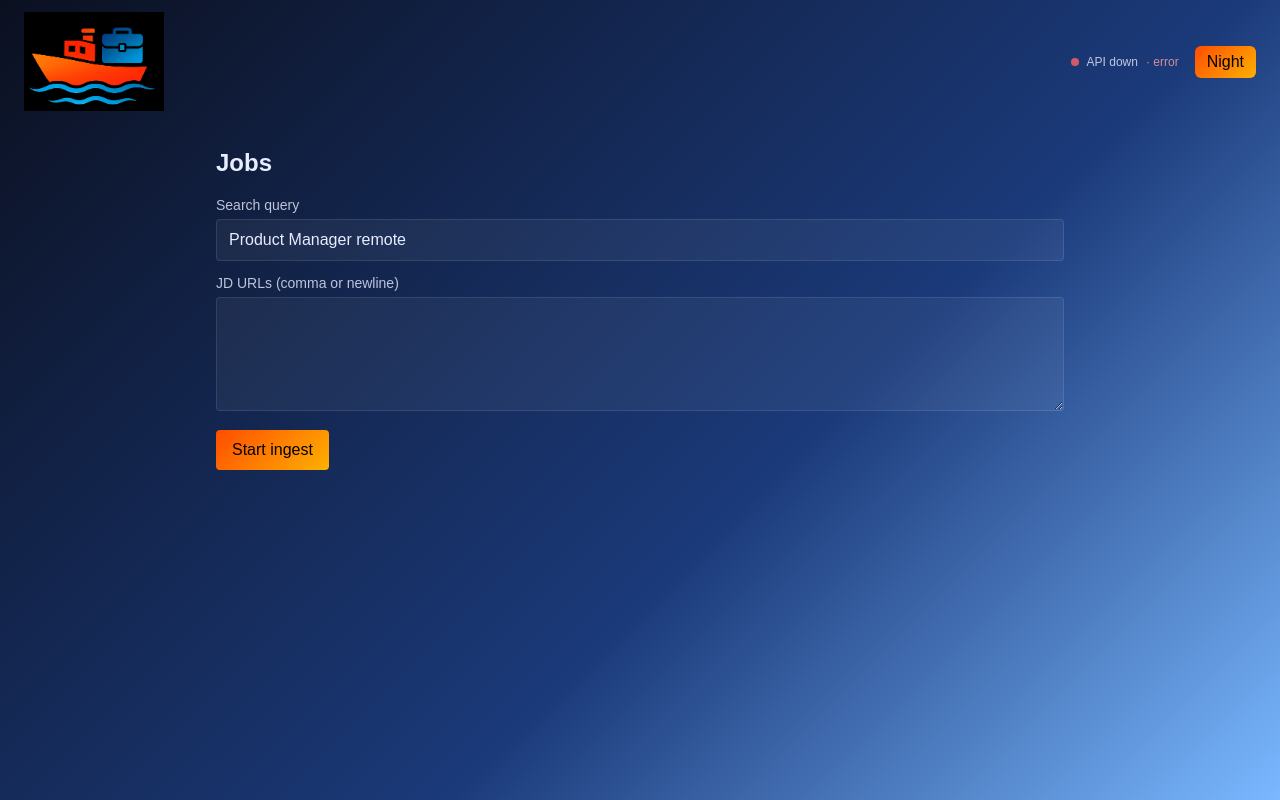
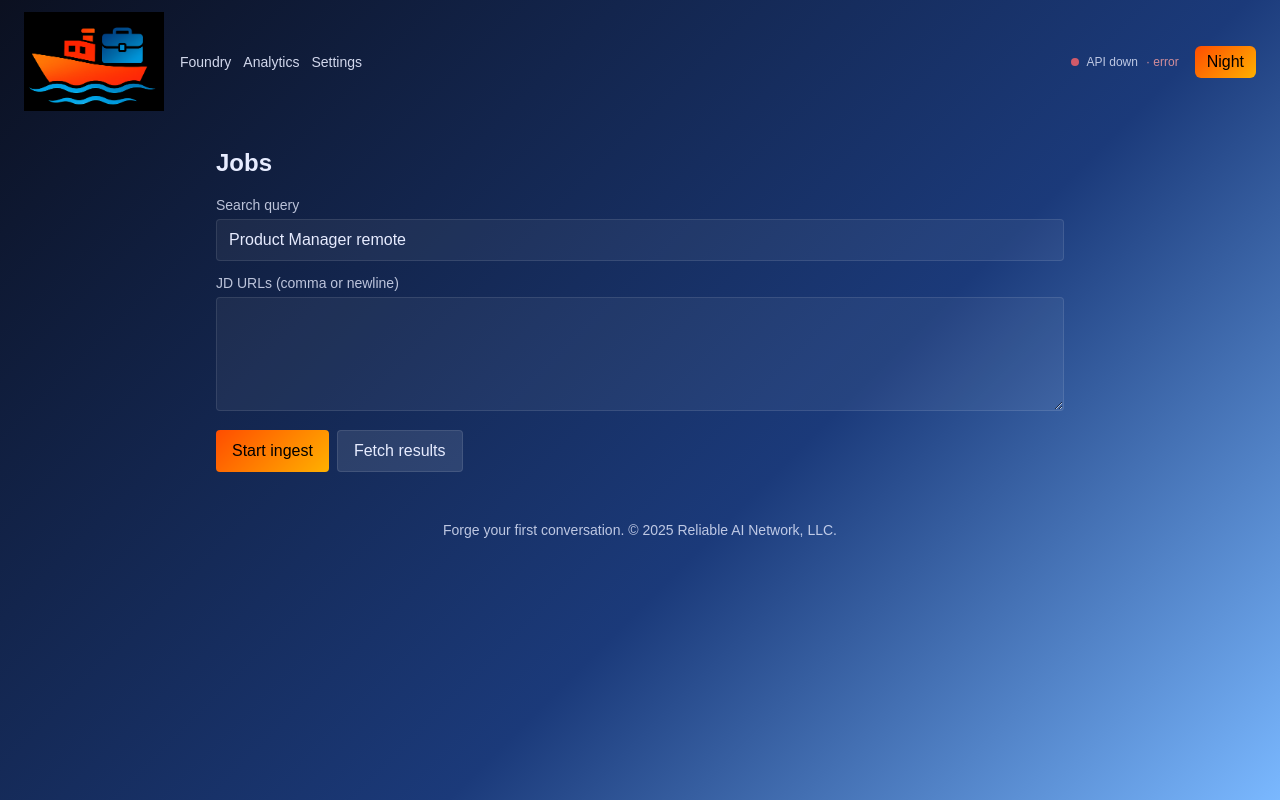
Before and after one commit to aurelius-in/RoleFerry, a Next.js app in the folder frontend/: page /foundry/jobs in a window 1280 px wide. Built offline with nearby package versions, Linux system fonts and the light colour scheme; no server answers.

Commit message:
Polish pass: nav links, health polling + env, localStorage state, contacts counts, jobs results, outreach copy, sequence counters/errors, footer, demo postings, varied CTAs. Smoother demo.

```diff
--- a/frontend/src/app/foundry/contacts/page.tsx
+++ b/frontend/src/app/foundry/contacts/page.tsx
@@ -26,6 +26,7 @@ export default function ContactsPage() {
   return (
     <main className="max-w-5xl mx-auto p-6 space-y-4">
       <h1 className="text-2xl font-semibold">Contacts</h1>
+      <div className="text-sm opacity-80">Total {(state.contacts || []).length} · Sendable {list.length}</div>
       <div className="flex gap-2">
         <input value={company} onChange={(e) => setCompany(e.target.value)} placeholder="Company" className="px-3 py-2 rounded bg-white/5 border border-white/10 w-64" />
         <input value={title} onChange={(e) => setTitle(e.target.value)} placeholder="Title" className="px-3 py-2 rounded bg-white/5 border border-white/10 w-64" />
--- a/frontend/src/app/foundry/jobs/page.tsx
+++ b/frontend/src/app/foundry/jobs/page.tsx
@@ -18,6 +18,13 @@ export default function JobsPage() {
     alert(`Ingest started: ${res.job_id}`);
   };
 
+  const fetchResults = async () => {
+    const job_id = (Array.isArray((state as any)?.jobs) ? (state as any).jobs[0]?.job_id : undefined) as string | undefined;
+    if (!job_id) return;
+    const res = await api<{ postings: any[] }>(`/jobs/${job_id}`, "GET");
+    alert(`Fetched ${res.postings.length} postings`);
+  };
+
   const inputCls = "px-3 py-2 rounded bg-white/5 border border-white/10 w-full";
   return (
     <main className="max-w-4xl mx-auto p-6 space-y-4">
@@ -31,8 +38,9 @@ export default function JobsPage() {
           <div className="text-sm opacity-80">JD URLs (comma or newline)</div>
           <textarea className={inputCls} rows={4} value={urls} onChange={(e) => setUrls(e.target.value)} />
         </label>
-        <div>
+        <div className="flex gap-2">
           <button onClick={ingest} className="px-4 py-2 rounded brand-gradient text-black font-medium">Start ingest</button>
+          <button onClick={fetchResults} className="px-4 py-2 rounded bg-white/10 border border-white/10">Fetch results</button>
         </div>
       </div>
     </main>
--- a/frontend/src/app/foundry/outreach/page.tsx
+++ b/frontend/src/app/foundry/outreach/page.tsx
@@ -35,6 +35,12 @@ export default function OutreachPage() {
             <div className="text-sm opacity-80">Variant {v.variant}</div>
             {v.subject ? <div className="font-medium">{v.subject}</div> : null}
             <pre className="whitespace-pre-wrap text-sm opacity-90">{v.body}</pre>
+            <button
+              onClick={() => navigator.clipboard.writeText(`${v.subject ? v.subject + "\n\n" : ""}${v.body}`)}
+              className="px-3 py-1 rounded bg-white/10 border border-white/10 text-sm"
+            >
+              Copy
+            </button>
           </div>
         ))}
       </div>
--- a/frontend/src/app/foundry/sequence/page.tsx
+++ b/frontend/src/app/foundry/sequence/page.tsx
@@ -22,15 +22,20 @@ export default function SequencePage() {
   ]);
 
   const exportCsv = async () => {
-    const res = await api<{ filename: string; content: string }>("/sequence/export", "POST", { contacts: rows });
-    downloadText(res.filename, res.content);
+    try {
+      const res = await api<{ filename: string; content: string }>("/sequence/export", "POST", { contacts: rows });
+      downloadText(res.filename, res.content);
+    } catch (e: any) {
+      alert(`Export failed: ${e?.message || e}`);
+    }
   };
 
   return (
     <main className="max-w-5xl mx-auto p-6 space-y-4">
       <h1 className="text-2xl font-semibold">Sequence Export</h1>
-      <div>
+      <div className="flex items-center gap-3">
         <button onClick={exportCsv} className="px-4 py-2 rounded brand-gradient text-black font-medium">Download Instantly CSV</button>
+        <span className="text-sm opacity-80">Rows {rows.length} · File instantly.csv</span>
       </div>
       <div className="rounded-lg border border-white/10 overflow-auto">
         <table className="w-full text-xs">
--- a/frontend/src/app/layout.tsx
+++ b/frontend/src/app/layout.tsx
@@ -3,6 +3,7 @@ import { Geist, Geist_Mono } from "next/font/google";
 import "./globals.css";
 import Navbar from "@/components/Navbar";
 import { FoundryProvider } from "@/context/FoundryContext";
+import Footer from "@/components/Footer";
 
 const geistSans = Geist({
   variable: "--font-geist-sans",
@@ -37,6 +38,7 @@ export default function RootLayout({
         <FoundryProvider>
           <Navbar />
           {children}
+          <Footer />
         </FoundryProvider>
       </body>
     </html>
--- /dev/null
+++ b/frontend/src/app/settings/page.tsx
@@ -0,0 +1,10 @@
+export default function Settings() {
+  return (
+    <main className="max-w-3xl mx-auto p-6 space-y-4">
+      <h1 className="text-2xl font-semibold">Settings</h1>
+      <div className="rounded-lg p-4 bg-white/5 border border-white/10">
+        Coming soon.
+      </div>
+    </main>
+  );
+}
--- /dev/null
+++ b/frontend/src/components/Footer.tsx
@@ -0,0 +1,7 @@
+export default function Footer() {
+  return (
+    <footer className="w-full py-6 px-4 sm:px-6 text-center text-sm opacity-80">
+      Forge your first conversation. © 2025 Reliable AI Network, LLC.
+    </footer>
+  );
+}
--- a/frontend/src/components/HealthIndicator.tsx
+++ b/frontend/src/components/HealthIndicator.tsx
@@ -9,14 +9,25 @@ export default function HealthIndicator() {
 
   useEffect(() => {
     let mounted = true;
-    fetch("/api/health", { cache: "no-store" })
-      .then((r) => r.json())
-      .then((j) => {
-        if (mounted) setHealth(j);
-      })
-      .catch((e) => mounted && setError(String(e)));
+    let timer: any;
+    const poll = async () => {
+      try {
+        const r = await fetch("/api/health", { cache: "no-store" });
+        const j = await r.json();
+        if (mounted) {
+          setHealth(j);
+          setError(null);
+        }
+      } catch (e) {
+        if (mounted) setError(String(e));
+      } finally {
+        timer = setTimeout(poll, 5000);
+      }
+    };
+    poll();
     return () => {
       mounted = false;
+      if (timer) clearTimeout(timer);
     };
   }, []);
 
@@ -30,6 +41,7 @@ export default function HealthIndicator() {
         aria-label={up ? "API healthy" : "API down"}
       />
       <span>{up ? "API" : "API down"}</span>
+      {health?.env ? <span>· {health.env}</span> : null}
       {health?.version ? <span>· v{health.version}</span> : null}
       {error ? <span className="text-red-300">· error</span> : null}
     </div>
--- a/frontend/src/components/Navbar.tsx
+++ b/frontend/src/components/Navbar.tsx
@@ -1,5 +1,6 @@
 "use client";
 import Image from "next/image";
+import Link from "next/link";
 import { useEffect, useState } from "react";
 import HealthIndicator from "./HealthIndicator";
 
@@ -15,12 +16,17 @@ export default function Navbar() {
 
   return (
     <header className="w-full flex items-center justify-between px-4 sm:px-6 py-3">
-      <div className="flex items-center gap-2">
+      <div className="flex items-center gap-4">
         {dark ? (
           <Image src="/role_ferry_white.png" alt="RoleFerry" width={140} height={38} />
         ) : (
           <Image src="/role_ferry_black.png" alt="RoleFerry" width={140} height={38} />
         )}
+        <nav className="hidden sm:flex items-center gap-3 text-sm opacity-90">
+          <Link href="/foundry" className="hover:underline">Foundry</Link>
+          <Link href="/analytics" className="hover:underline">Analytics</Link>
+          <Link href="/settings" className="hover:underline">Settings</Link>
+        </nav>
       </div>
       <div className="flex items-center gap-4">
         <HealthIndicator />
--- a/frontend/src/context/FoundryContext.tsx
+++ b/frontend/src/context/FoundryContext.tsx
@@ -16,8 +16,23 @@ const FoundryCtx = createContext<{
 }>({ state: {}, setState: () => {} });
 
 export function FoundryProvider({ children }: { children: ReactNode }) {
-  const [state, set] = useState<FoundryState>({ sendableOnly: true });
-  const setState = (next: Partial<FoundryState>) => set((prev) => ({ ...prev, ...next }));
+  const [state, set] = useState<FoundryState>(() => {
+    if (typeof window !== "undefined") {
+      try {
+        const raw = localStorage.getItem("rf_foundry_state");
+        if (raw) return JSON.parse(raw);
+      } catch {}
+    }
+    return { sendableOnly: true };
+  });
+  const setState = (next: Partial<FoundryState>) =>
+    set((prev) => {
+      const merged = { ...prev, ...next };
+      try {
+        localStorage.setItem("rf_foundry_state", JSON.stringify(merged));
+      } catch {}
+      return merged;
+    });
   return <FoundryCtx.Provider value={{ state, setState }}>{children}</FoundryCtx.Provider>;
 }
 
```
Also changed, not shown: 2 other files (tests, documents, lock files or other folders).
